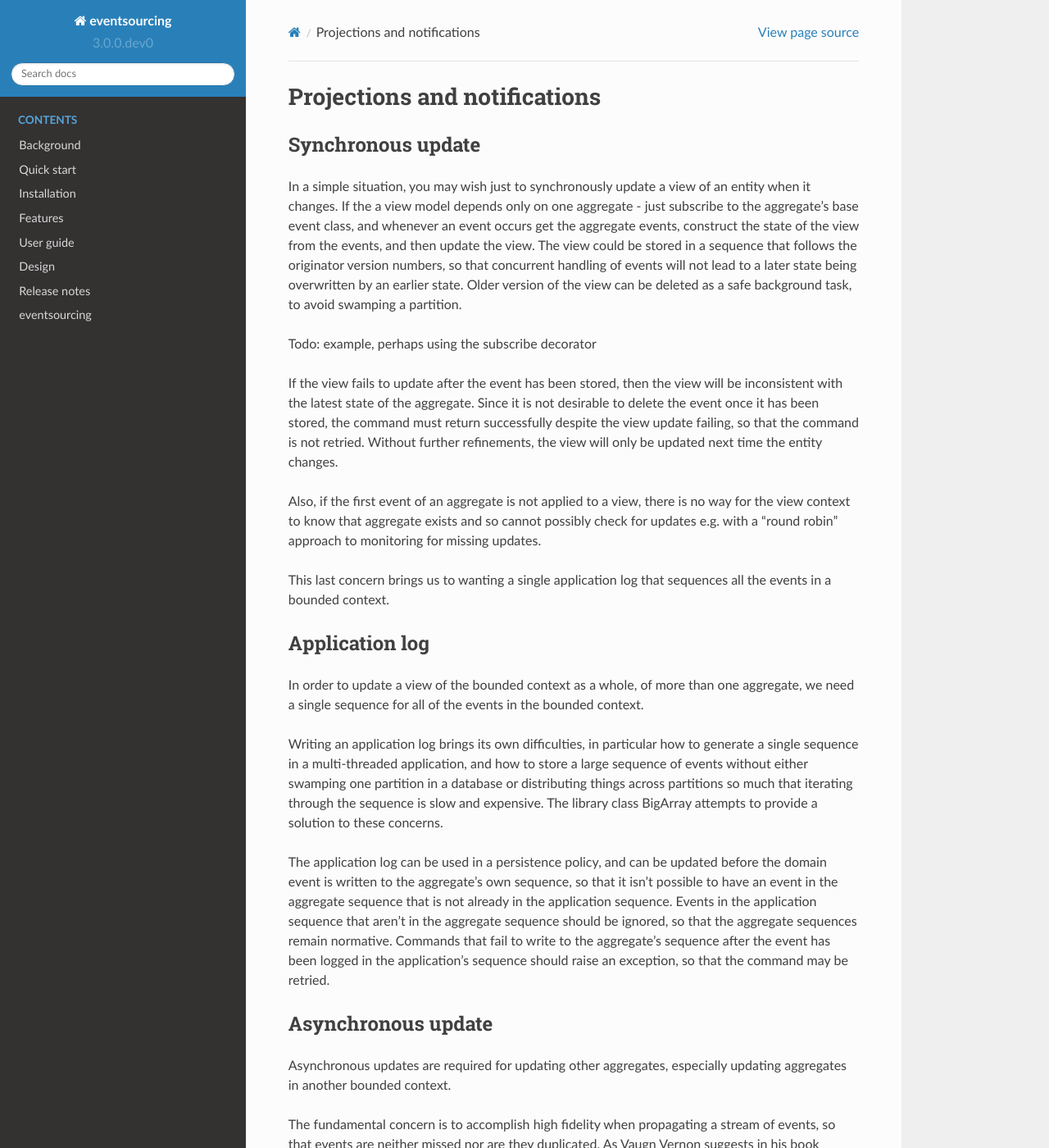
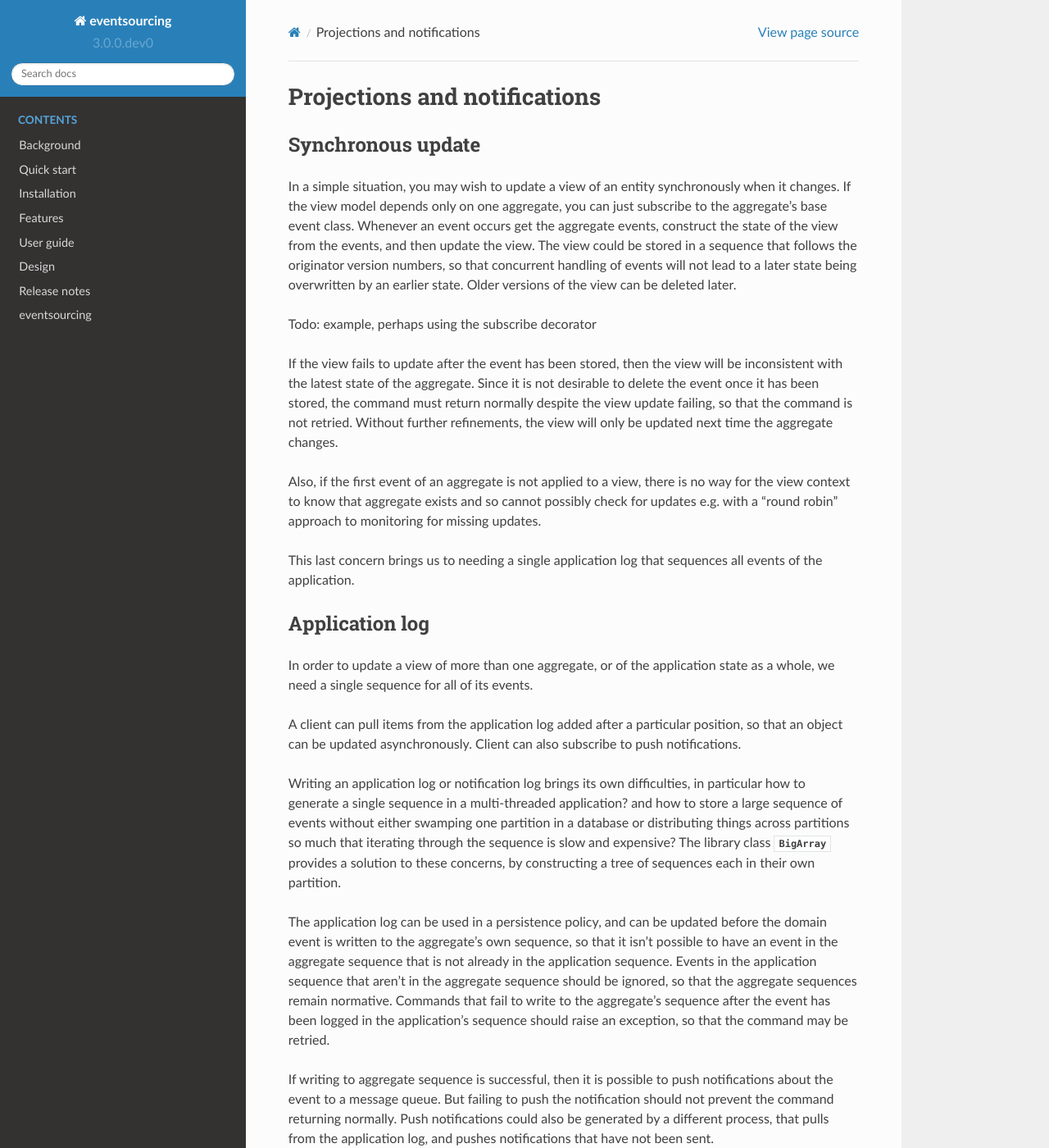
Before and after one commit to pyeventsourcing/eventsourcing, a Sphinx documentation site: the page built from docs/topics/user_guide/remote.rst, in a window 1280 px wide and 1400 px high. Shown: the whole window at 82% size. Built offline with Sphinx 7.4.7 and the Read the Docs theme 2.0.0, drawn with Linux system fonts in a browser that asks for light colours.

```diff
--- a/docs/topics/user_guide/cassandra.rst
+++ b/docs/topics/user_guide/cassandra.rst
@@ -15,7 +15,8 @@
 Set up the connection and the database tables, using the library classes for Cassandra.
 
 If you are using default settings, make sure you have a Cassandra server available at
-port 9042. Please investigate the library class ``CassandraSettings`` for information about
+port 9042. Please investigate the library class
+:class:`~eventsourcing.cassandra.datastore.CassandraSettings` for information about
 configuring away from default settings.
 
 .. code:: python
--- a/docs/topics/user_guide/remote.rst
+++ b/docs/topics/user_guide/remote.rst
@@ -5,17 +5,16 @@
 Synchronous update
 ------------------
 
-In a simple situation, you may wish just to synchronously
-update a view of an entity when it changes. If the a view
-model depends only on one aggregate - just subscribe to the
-aggregate's base event class, and whenever an event occurs
-get the aggregate events, construct the state of the view
+In a simple situation, you may wish to update a view of
+an entity synchronously when it changes. If the view
+model depends only on one aggregate, you can just subscribe
+to the aggregate's base event class. Whenever an event
+occurs get the aggregate events, construct the state of the view
 from the events, and then update the view. The view could
 be stored in a sequence that follows the originator version
 numbers, so that concurrent handling of events will not lead
 to a later state being overwritten by an earlier state. Older
-version of the view can be deleted as a safe background task,
-to avoid swamping a partition.
+versions of the view can be deleted later.
 
 Todo: example, perhaps using the subscribe decorator
 
@@ -24,32 +23,38 @@
 then the view will be inconsistent with the latest state
 of the aggregate. Since it is not desirable to delete the
 event once it has been stored, the command must return
-successfully despite the view update failing, so that the command
+normally despite the view update failing, so that the command
 is not retried. Without further refinements, the view will
-only be updated next time the entity changes.
+only be updated next time the aggregate changes.
 
 Also, if the first event of an aggregate is not applied to a
 view, there is no way for the view context to know that aggregate
 exists and so cannot possibly check for updates e.g. with
 a "round robin" approach to monitoring for missing updates.
 
-This last concern brings us to wanting a single application log
-that sequences all the events in a bounded context.
+This last concern brings us to needing a single application log
+that sequences all events of the application.
 
 Application log
 ---------------
 
-In order to update a view of the bounded context as a whole,
-of more than one aggregate, we need a single sequence for all of
-the events in the bounded context.
+In order to update a view of more than one aggregate, or of
+the application state as a whole, we need a single sequence
+for all of its events.
 
-Writing an application log brings its own difficulties, in particular
-how to generate a single sequence in a multi-threaded application,
-and how to store a large sequence of events without either swamping
-one partition in a database or distributing things across
-partitions so much that iterating through the sequence is slow and
-expensive. The library class BigArray attempts to provide a solution
-to these concerns.
+A client can pull items from the application log added after a
+particular position, so that an object can be updated asynchronously.
+Client can also subscribe to push notifications.
+
+Writing an application log or notification log brings its own
+difficulties, in particular how to generate a single sequence
+in a multi-threaded application? and how to store a large sequence
+of events without either swamping one partition in a database or
+distributing things across partitions so much that iterating through
+the sequence is slow and expensive? The library class
+:class:`~eventsourcing.domain.model.BigArray` provides a solution
+to these concerns, by constructing a tree of sequences each in their
+own partition.
 
 The application log can be used in a persistence policy, and
 can be updated before the domain event is written to the aggregate's
@@ -61,6 +66,12 @@
 logged in the application's sequence should raise an exception, so
 that the command may be retried.
 
+If writing to aggregate sequence is successful, then it is possible
+to push notifications about the event to a message queue. But failing
+to push the notification should not prevent the command returning normally.
+Push notifications could also be generated by a different process, that
+pulls from the application log, and pushes notifications that have not
+been sent.
 
 Asynchronous update
 -------------------
```
Also changed, not shown: 2 other files.
